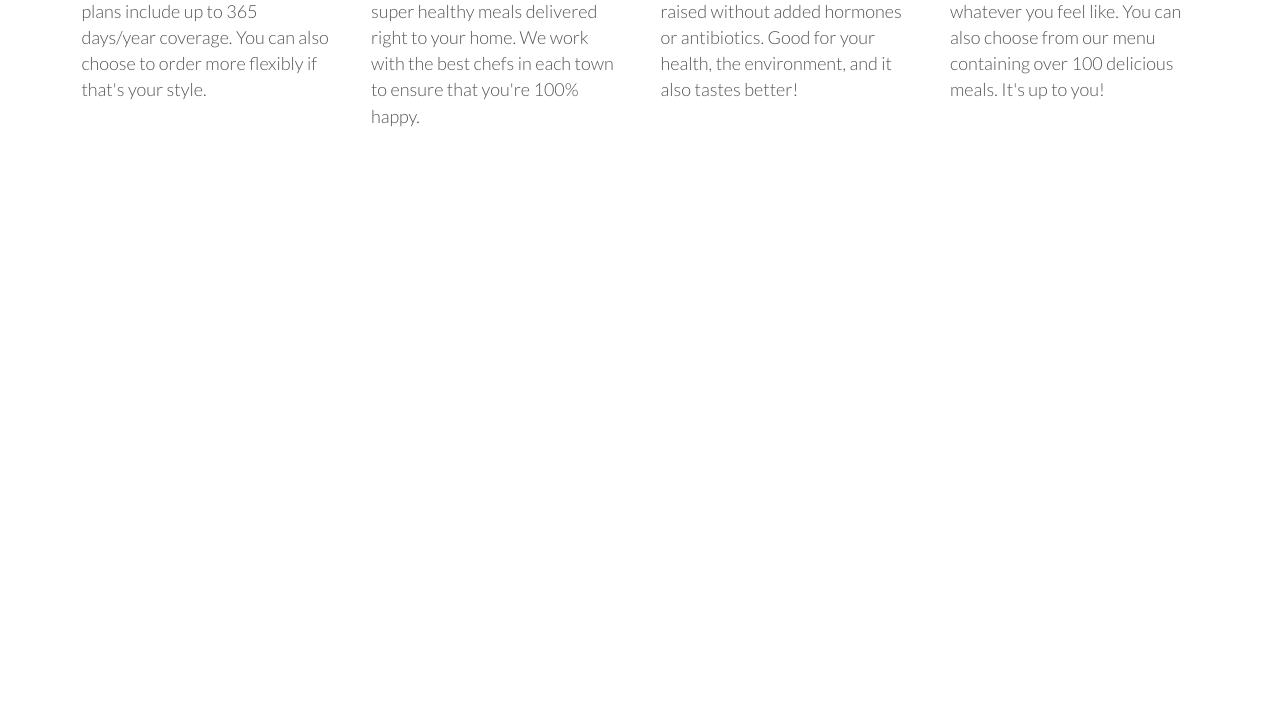
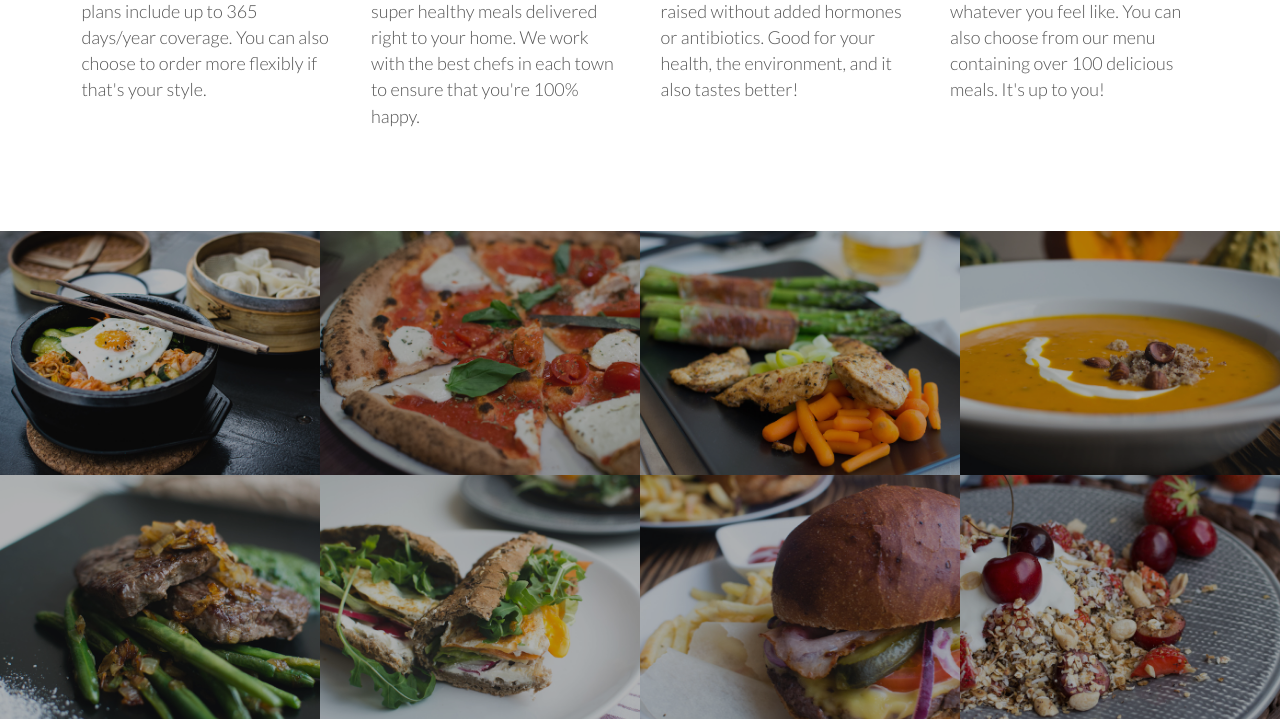
Before and after one commit to UnoMo/Website-Omnifood, a PHP site: page / in a window 1280 px wide. Shown: the part 1249-1968 px from the top of the page. Before the commit the page ends 1376 px from the top, so only its background shows below. Run offline with PHP 8.4, Linux system fonts and the light colour scheme; some web fonts are replaced.

Commit message:
Meals sections added

```diff
--- a/css/app.css
+++ b/css/app.css
@@ -156,4 +156,35 @@ header {
   text-align: center;
 }
 
-/* SECTIONS.SASS *//*# sourceMappingURL=app.css.map */
+/* SECTIONS.SASS */
+.section-meals {
+  padding: 0;
+}
+
+.meals-showcase {
+  list-style: none;
+  width: 100%;
+}
+.meals-showcase li {
+  display: block;
+  float: left;
+  width: 25%;
+}
+
+.meal-photo {
+  width: 100%;
+  margin: 0;
+  overflow: hidden;
+  background-color: #000;
+}
+.meal-photo img {
+  opacity: 0.7;
+  width: 100%;
+  height: auto;
+  transform: scale(1.15);
+  transition: transform 0.5s, opacity 0.5s;
+}
+.meal-photo img:hover {
+  opacity: 1;
+  transform: scale(1.03);
+}/*# sourceMappingURL=app.css.map */
--- a/index.html
+++ b/index.html
@@ -78,5 +78,67 @@
         </div>
       </div>
     </section>
+
+    <section class="section-meals">
+      <ul class="meals-showcase">
+        <li>
+          <figure class="meal-photo">
+            <img
+              src="/images/1.jpg"
+              alt="Korean bibimbap with egg and vegetables"
+            />
+          </figure>
+        </li>
+        <li>
+          <figure class="meal-photo">
+            <img
+              src="/images/2.jpg"
+              alt="Simple italian pizza with cherry tomatoes"
+            />
+          </figure>
+        </li>
+        <li>
+          <figure class="meal-photo">
+            <img
+              src="/images/3.jpg"
+              alt="Chicken breast steak with vegetables"
+            />
+          </figure>
+        </li>
+        <li>
+          <figure class="meal-photo">
+            <img src="/images/4.jpg" alt="Autumn pumpkin soup" />
+          </figure>
+        </li>
+      </ul>
+      <ul class="meals-showcase">
+        <li>
+          <figure class="meal-photo">
+            <img src="/images/5.jpg" alt="Paleo beef steak with vegetables" />
+          </figure>
+        </li>
+        <li>
+          <figure class="meal-photo">
+            <img
+              src="/images/6.jpg"
+              alt="Healthy baguette with egg and vegetables"
+            />
+          </figure>
+        </li>
+        <li>
+          <figure class="meal-photo">
+            <img src="/images/7.jpg" alt="Burger with cheddar and bacon" />
+          </figure>
+        </li>
+        <li>
+          <figure class="meal-photo">
+            <img
+              src="/images/8.jpg"
+              alt="Granola with cherries and strawberries"
+            />
+          </figure>
+        </li>
+      </ul>
+    </section>
   </body>
 </html>
--- a/sass/_sections.sass
+++ b/sass/_sections.sass
@@ -1 +1,30 @@
 /* SECTIONS.SASS */
+
+.section-meals
+    padding: 0
+
+.meals-showcase
+    list-style: none
+    width: 100%
+
+    li
+        display: block
+        float: left
+        width: 25%
+
+.meal-photo
+    width: 100%
+    margin: 0
+    overflow: hidden
+    background-color: #000
+
+    img
+        opacity: 0.7
+        width: 100%
+        height: auto
+        transform: scale(1.15)
+        transition: transform 0.5s, opacity 0.5s
+
+        &:hover
+            opacity: 1
+            transform: scale(1.03)
```
Also changed, not shown: 1 other file.
